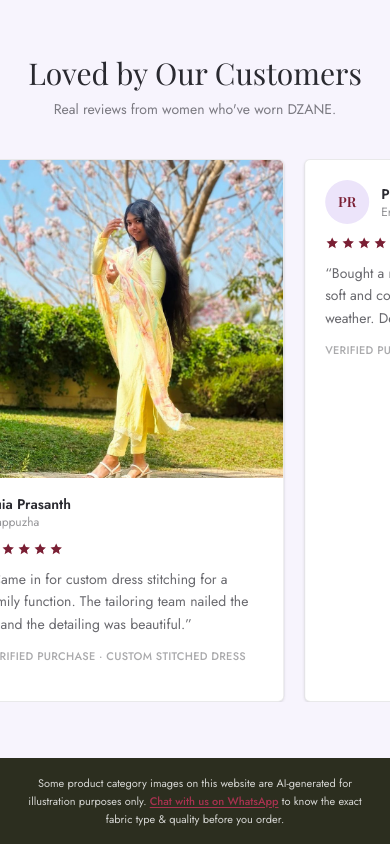
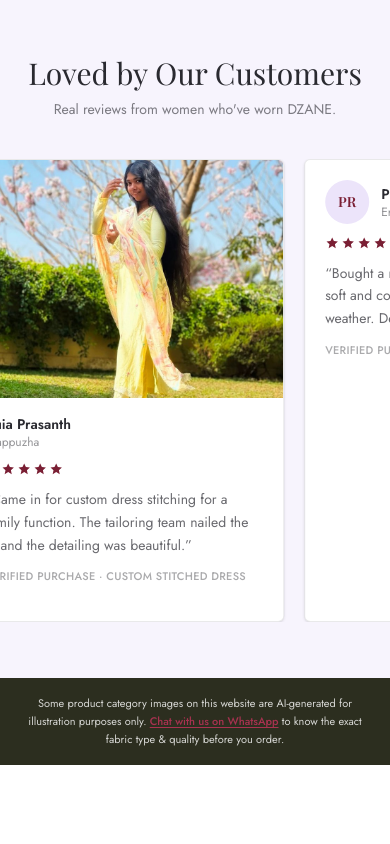
Before and after one commit to peakpoint2037/Dzane, a Next.js app: page / in a window 390 px wide. Shown: the part 5221-6065 px from the top of the page. After the commit the page ends 5986 px from the top, so only its background shows below. Built offline with nearby package versions, Linux system fonts and the light colour scheme; a web font is replaced by a local one.

Commit message:
Shorten review photos to 4:3 on mobile, keep square on desktop
Full-square photos made cards very tall on phones, where the card
width is nearly the full viewport. Shorter aspect ratio on mobile
keeps review text visible without excessive scrolling.

```diff
--- a/src/components/ReviewsSection.tsx
+++ b/src/components/ReviewsSection.tsx
@@ -16,7 +16,7 @@ function ReviewCard({ review }: { review: Review }) {
   return (
     <div className="flex w-80 shrink-0 flex-col gap-3 overflow-hidden rounded-md border border-ink/10 bg-white shadow-sm">
       {review.photo && (
-        <div className="relative aspect-square w-full bg-lavender">
+        <div className="relative aspect-[4/3] w-full bg-lavender sm:aspect-square">
           <Image
             src={review.photo}
             alt={`${review.name} wearing DZANE`}
```
